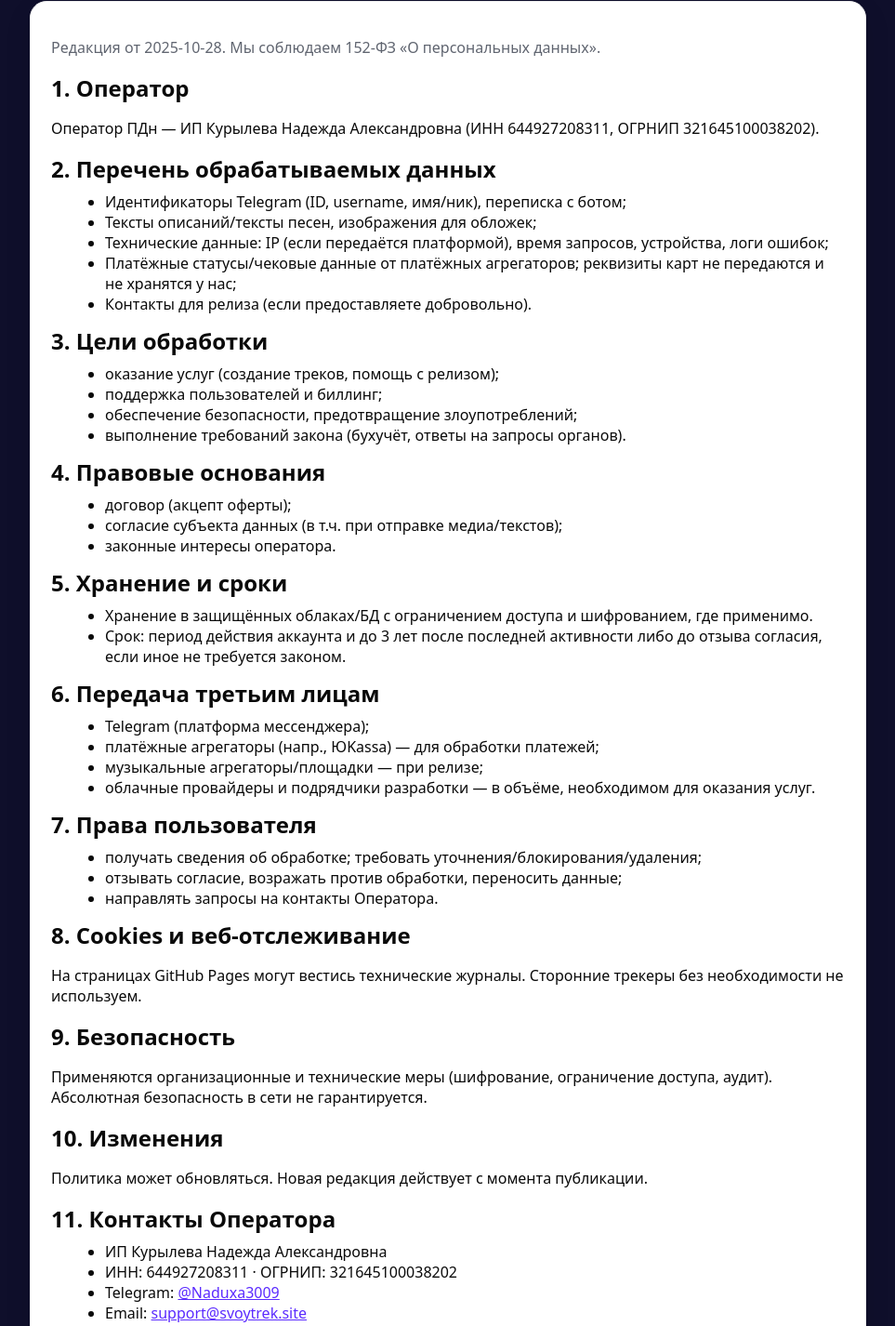
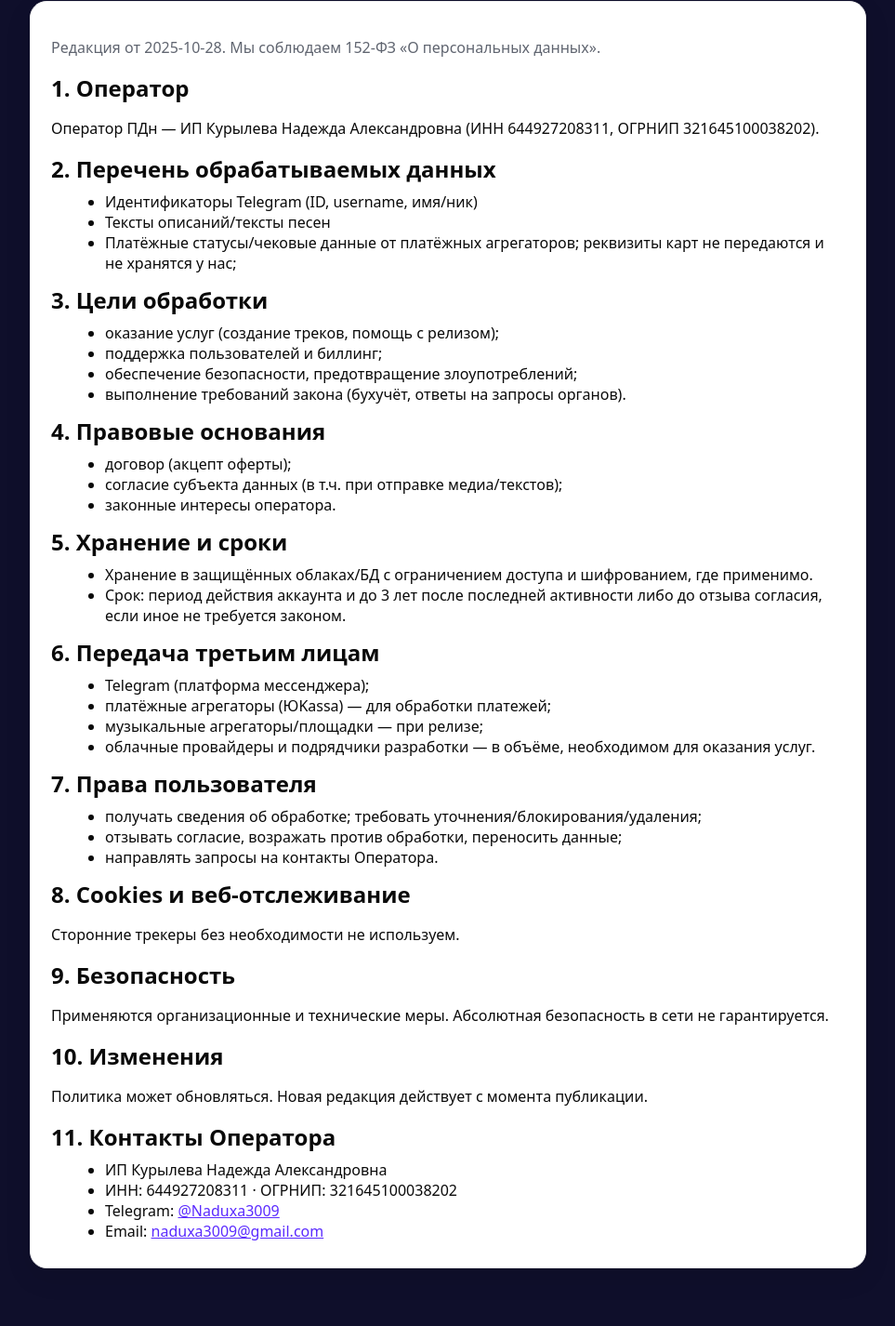
Before and after one commit to Naduxa/your_track, a plain HTML site: page privacy.html in a window 1280 px wide. Shown: the part 130-1556 px from the top of the page at 93% size, without its empty margins (158-1121 px from the left). Drawn offline with Linux system fonts and the light colour scheme.

Commit message:
Update privacy.html

```diff
--- a/privacy.html
+++ b/privacy.html
@@ -31,11 +31,9 @@
 
       <h2>2. Перечень обрабатываемых данных</h2>
       <ul>
-        <li>Идентификаторы Telegram (ID, username, имя/ник), переписка с ботом;</li>
-        <li>Тексты описаний/тексты песен, изображения для обложек;</li>
-        <li>Технические данные: IP (если передаётся платформой), время запросов, устройства, логи ошибок;</li>
+        <li>Идентификаторы Telegram (ID, username, имя/ник)</li>
+        <li>Тексты описаний/тексты песен</li>
         <li>Платёжные статусы/чековые данные от платёжных агрегаторов; реквизиты карт не передаются и не хранятся у нас;</li>
-        <li>Контакты для релиза (если предоставляете добровольно).</li>
       </ul>
 
       <h2>3. Цели обработки</h2>
@@ -62,7 +60,7 @@
       <h2>6. Передача третьим лицам</h2>
       <ul>
         <li>Telegram (платформа мессенджера);</li>
-        <li>платёжные агрегаторы (напр., ЮKassa) — для обработки платежей;</li>
+        <li>платёжные агрегаторы (ЮKassa) — для обработки платежей;</li>
         <li>музыкальные агрегаторы/площадки — при релизе;</li>
         <li>облачные провайдеры и подрядчики разработки — в объёме, необходимом для оказания услуг.</li>
       </ul>
@@ -75,10 +73,10 @@
       </ul>
 
       <h2>8. Cookies и веб‑отслеживание</h2>
-      <p>На страницах GitHub Pages могут вестись технические журналы. Сторонние трекеры без необходимости не используем.</p>
+      <p>Сторонние трекеры без необходимости не используем.</p>
 
       <h2>9. Безопасность</h2>
-      <p>Применяются организационные и технические меры (шифрование, ограничение доступа, аудит). Абсолютная безопасность в сети не гарантируется.</p>
+      <p>Применяются организационные и технические меры. Абсолютная безопасность в сети не гарантируется.</p>
 
       <h2>10. Изменения</h2>
       <p>Политика может обновляться. Новая редакция действует с момента публикации.</p>
@@ -88,7 +86,7 @@
         <li>ИП Курылева Надежда Александровна</li>
         <li>ИНН: 644927208311 · ОГРНИП: 321645100038202</li>
         <li>Telegram: <a href="https://t.me/Naduxa3009" target="_blank" rel="noopener">@Naduxa3009</a></li>
-        <li>Email: <a href="mailto:support@svoytrek.site">support@svoytrek.site</a></li>
+        <li>Email: <a href="mailto:support@svoytrek.site">naduxa3009@gmail.com</a></li>
       </ul>
     </div>
   </div>
```
